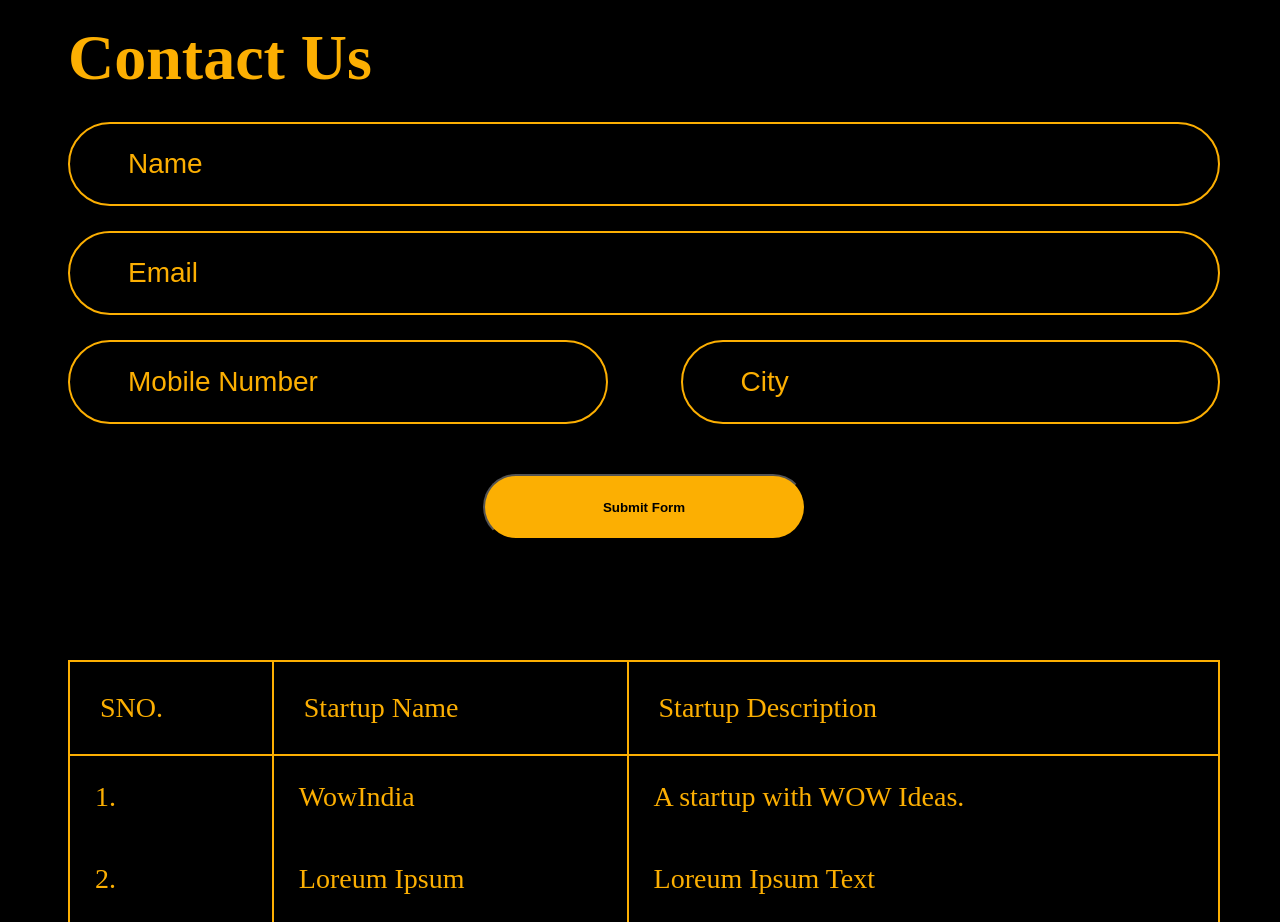
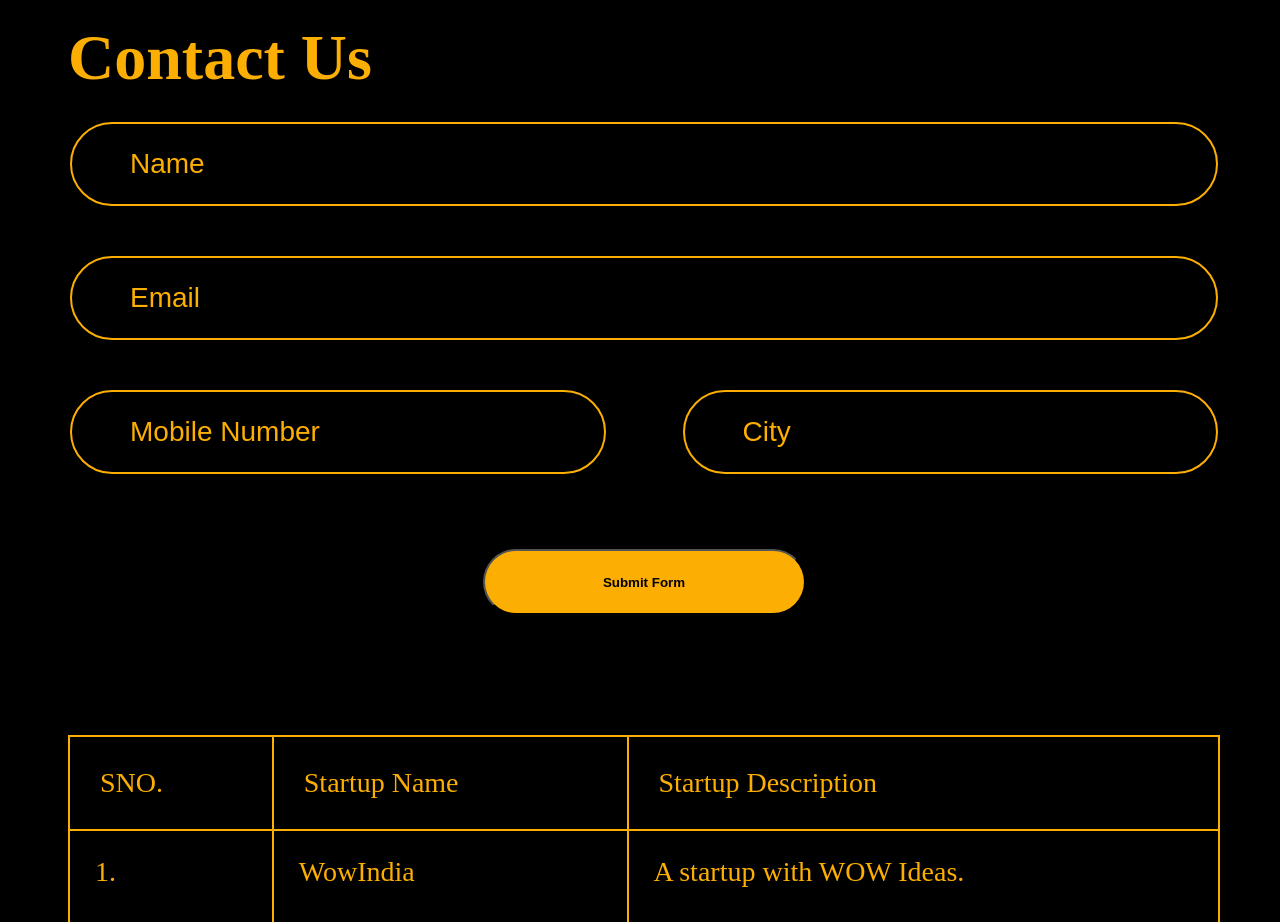
Before and after one commit to Prathamesh-Kulkarni01/startup-web-ui, a website: page index.html in a window 1280 px wide. Shown: the part 780-1702 px from the top of the page. Drawn offline with Linux system fonts and the light colour scheme.

Commit message:
ADDED: margin: 25px  2px;

```diff
--- a/index.html
+++ b/index.html
@@ -115,7 +115,7 @@ color: #FCAF02;
 border-radius: 100px;
 color: #FCAF02;
 font-weight: 400;
-margin-top: 25px ;
+margin: 25px  2px;
 font-size: 28px;
 padding: 24px 58px;
  }::placeholder{
```
